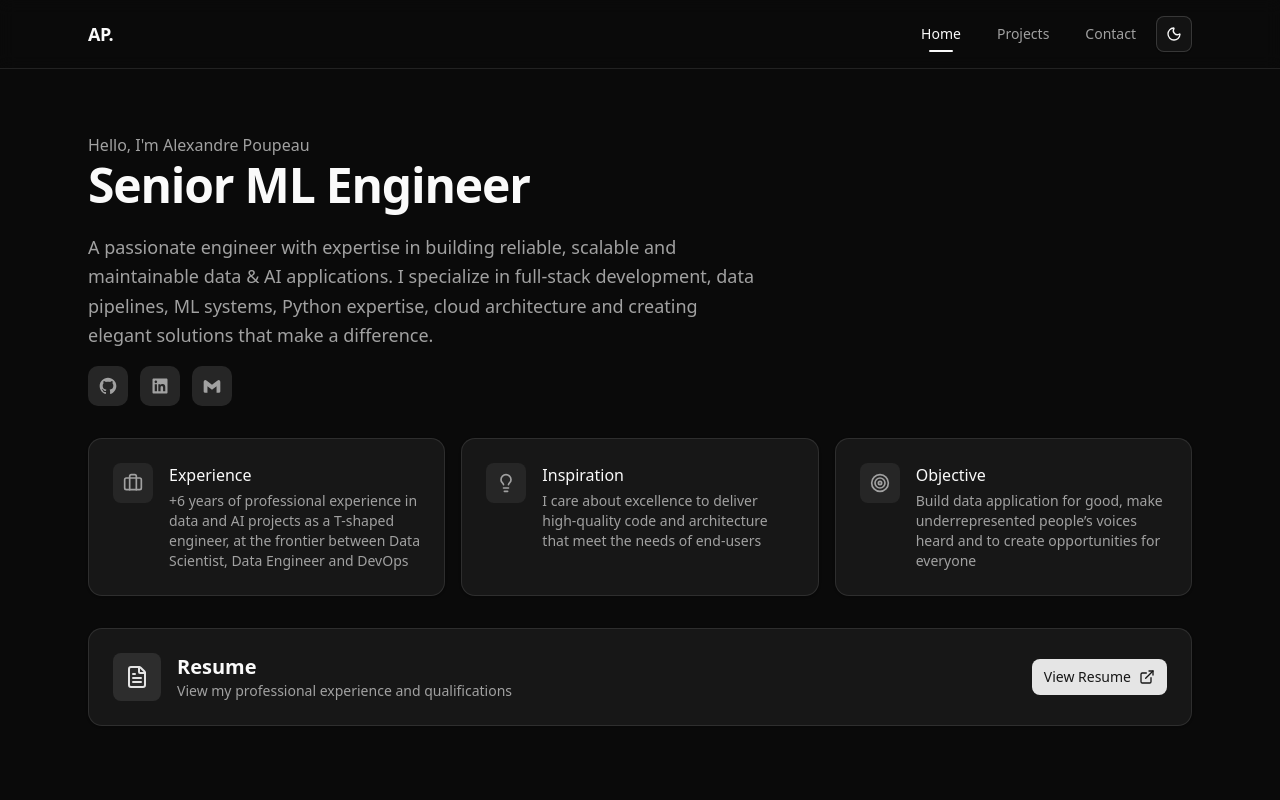
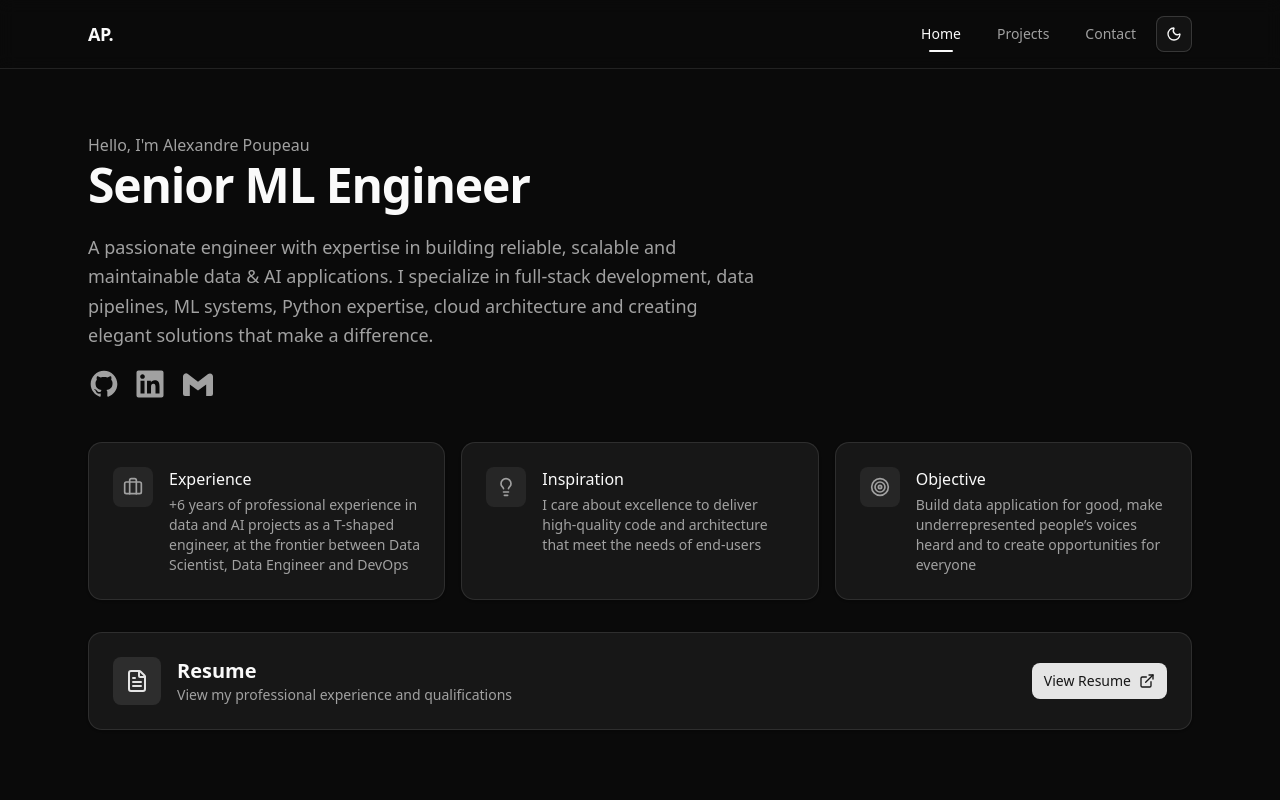
Before and after one commit to poupeaua/poupeaua.github.io, a React (Vite) app: page / in a window 1280 px wide. Shown: the top 800 px of the page. Built offline with nearby package versions, Linux system fonts and the light colour scheme.

Commit message:
feat: better look for the three contact icons

```diff
--- a/src/components/custom/home.tsx
+++ b/src/components/custom/home.tsx
@@ -9,19 +9,19 @@ const github = "https://github.com/poupeaua";
 
 export function ContactCards() {
   return (
-  <div className="flex justify-start gap-3 mb-8">
+  <div className="flex justify-start gap-3 mb-10">
           <a
             target="_blank"
             href={github}
             aria-label="GitHub"
             rel="noopener noreferrer"
-            className="inline-flex items-center justify-center w-10 h-10 rounded-lg bg-muted text-muted-foreground hover-elevate transition-colors duration-200"
+            className="inline-flex items-center justify-center"
           >
             <svg
               xmlns="http://www.w3.org/2000/svg"
               viewBox="0 0 24 24"
               fill="currentColor"
-              className="w-5 h-5"
+              className="w-8 h-8 text-muted-foreground hover:text-primary transition-colors duration-200"
             >
               <path d="M12.001 2C6.47598 2 2.00098 6.475 2.00098 12C2.00098 16.425 4.86348 20.1625 8.83848 21.4875C9.33848 21.575 9.52598 21.275 9.52598 21.0125C9.52598 20.775 9.51348 19.9875 9.51348 19.15C7.00098 19.6125 6.35098 18.5375 6.15098 17.975C6.03848 17.6875 5.55098 16.8 5.12598 16.5625C4.77598 16.375 4.27598 15.9125 5.11348 15.9C5.90098 15.8875 6.46348 16.625 6.65098 16.925C7.55098 18.4375 8.98848 18.0125 9.56348 17.75C9.65098 17.1 9.91348 16.6625 10.201 16.4125C7.97598 16.1625 5.65098 15.3 5.65098 11.475C5.65098 10.3875 6.03848 9.4875 6.67598 8.7875C6.57598 8.5375 6.22598 7.5125 6.77598 6.1375C6.77598 6.1375 7.61348 5.875 9.52598 7.1625C10.326 6.9375 11.176 6.825 12.026 6.825C12.876 6.825 13.726 6.9375 14.526 7.1625C16.4385 5.8625 17.276 6.1375 17.276 6.1375C17.826 7.5125 17.476 8.5375 17.376 8.7875C18.0135 9.4875 18.401 10.375 18.401 11.475C18.401 15.3125 16.0635 16.1625 13.8385 16.4125C14.201 16.725 14.5135 17.325 14.5135 18.2625C14.5135 19.6 14.501 20.675 14.501 21.0125C14.501 21.275 14.6885 21.5875 15.1885 21.4875C19.259 20.1133 21.9999 16.2963 22.001 12C22.001 6.475 17.526 2 12.001 2Z" />
             </svg>
@@ -31,13 +31,13 @@ export function ContactCards() {
             href={linkedin}
             aria-label="LinkedIn"
             rel="noopener noreferrer"
-            className="inline-flex items-center justify-center w-10 h-10 rounded-lg bg-muted text-muted-foreground hover-elevate transition-colors duration-200"
+            className="inline-flex items-center justify-center"
           >
             <svg
               xmlns="http://www.w3.org/2000/svg"
               viewBox="0 0 24 24"
               fill="currentColor"
-              className="w-5 h-5"
+              className="w-9 h-9 text-muted-foreground hover:text-primary transition-colors duration-200"
             >
               <path d="M18.3362 18.339H15.6707V14.1622C15.6707 13.1662 15.6505 11.8845 14.2817 11.8845C12.892 11.8845 12.6797 12.9683 12.6797 14.0887V18.339H10.0142V9.75H12.5747V10.9207H12.6092C12.967 10.2457 13.837 9.53325 15.1367 9.53325C17.8375 9.53325 18.337 11.3108 18.337 13.6245V18.339H18.3362ZM7.00373 8.57475C6.14573 8.57475 5.45648 7.88025 5.45648 7.026C5.45648 6.1725 6.14648 5.47875 7.00373 5.47875C7.85873 5.47875 8.55173 6.1725 8.55173 7.026C8.55173 7.88025 7.85798 8.57475 7.00373 8.57475ZM8.34023 18.339H5.66723V9.75H8.34023V18.339ZM19.6697 3H4.32923C3.59498 3 3.00098 3.5805 3.00098 4.29675V19.7033C3.00098 20.4202 3.59498 21 4.32923 21H19.6675C20.401 21 21.001 20.4202 21.001 19.7033V4.29675C21.001 3.5805 20.401 3 19.6675 3H19.6697Z" />
             </svg>
@@ -48,13 +48,13 @@ export function ContactCards() {
             href={`mailto:${EMAIL}`}
             aria-label="Email"
             rel="noopener noreferrer"
-            className="inline-flex items-center justify-center w-10 h-10 rounded-lg bg-muted text-muted-foreground hover-elevate transition-colors duration-200"
+            className="inline-flex items-center justify-center"
           >
             <svg
               xmlns="http://www.w3.org/2000/svg"
               viewBox="0 0 24 24"
               fill="currentColor"
-              className="w-5 h-5"
+              className="w-9 h-9 text-muted-foreground hover:text-primary transition-colors duration-200"
             >
               <path d="m18.73 5.41l-1.28 1L12 10.46L6.55 6.37l-1.28-1A2 2 0 0 0 2 7.05v11.59A1.36 1.36 0 0 0 3.36 20h3.19v-7.72L12 16.37l5.45-4.09V20h3.19A1.36 1.36 0 0 0 22 18.64V7.05a2 2 0 0 0-3.27-1.64" />
             </svg>
```
